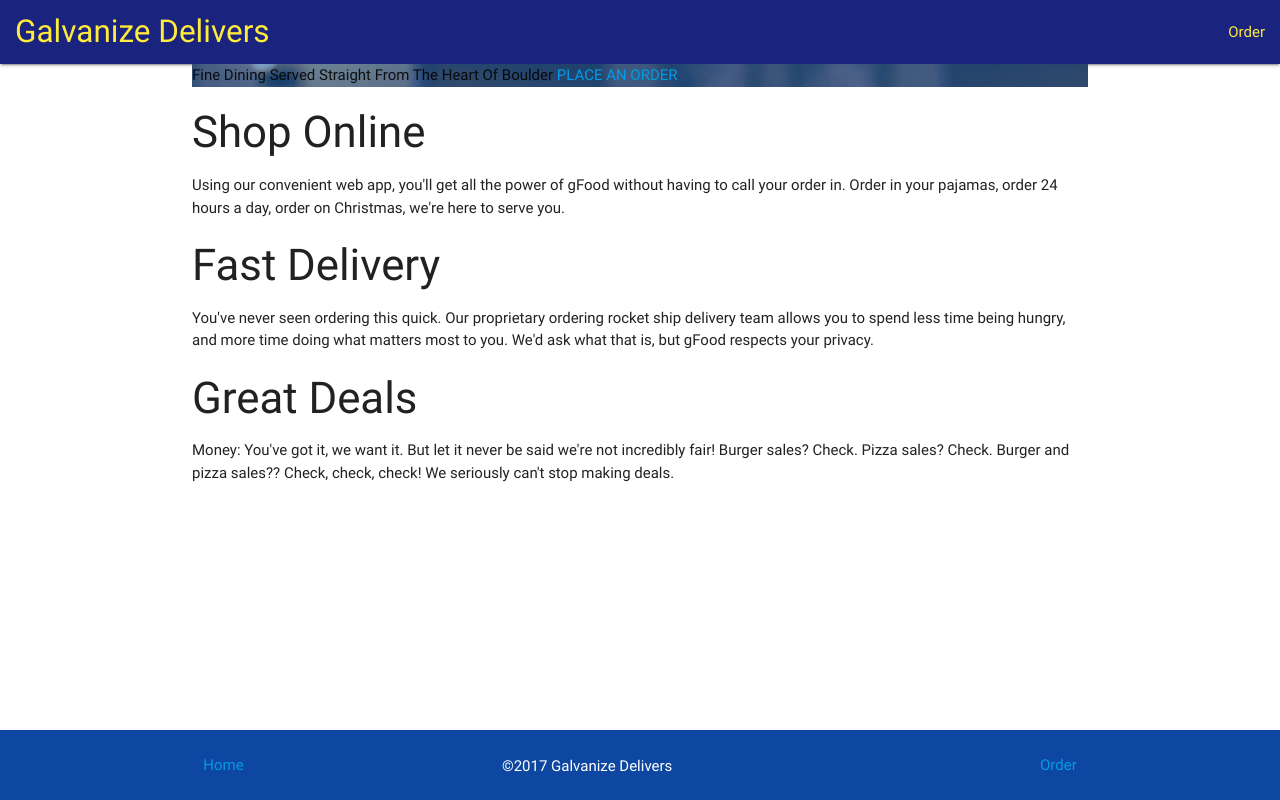
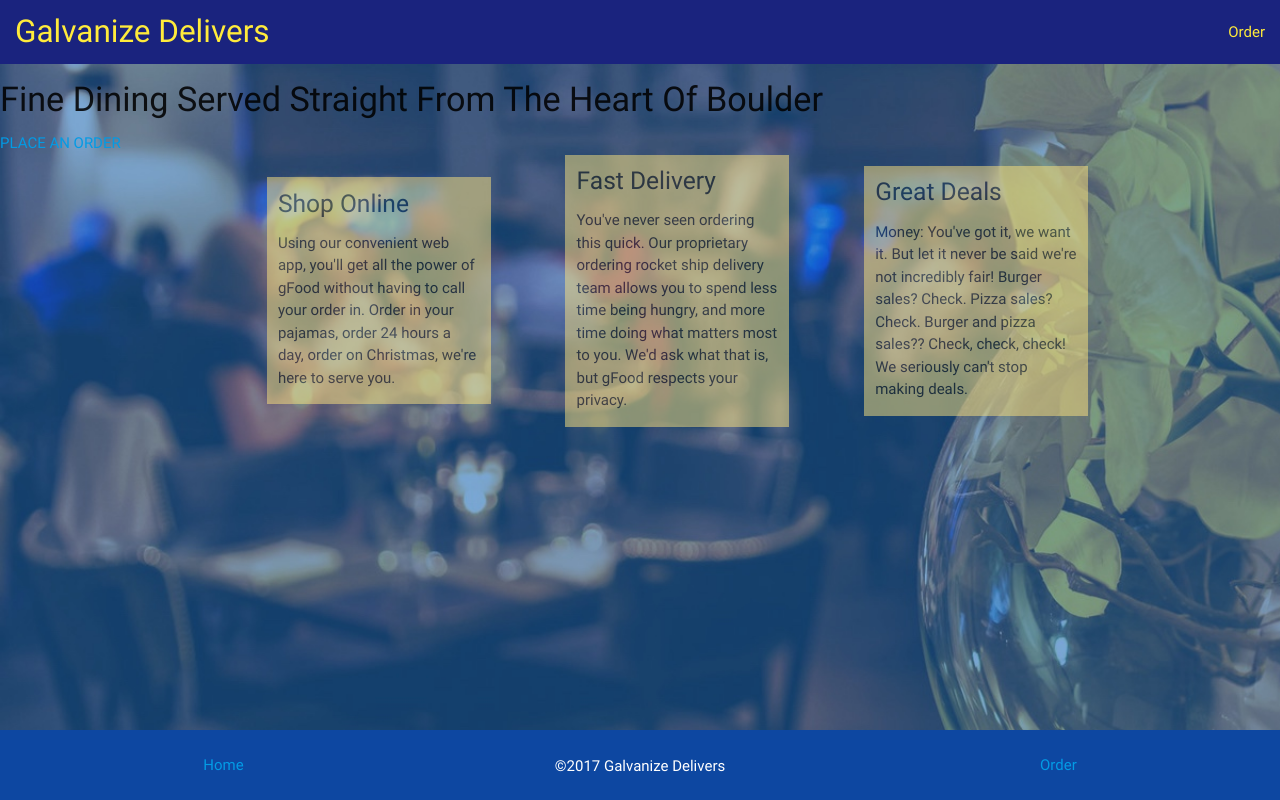
Before and after one commit to StevenJBurns/galvanize-q1-galvanize-delivers-materialize, a plain HTML site: page index.html in a window 1280 px wide. Drawn offline with nearby package versions, Linux system fonts and the light colour scheme.

Commit message:
Experimenting with Materialize Hoverable class and fade animations

```diff
--- a/css/galvanize-delivers.css
+++ b/css/galvanize-delivers.css
@@ -6,8 +6,19 @@ body {
 
 main {
   flex: 1 0 auto;
+  background: url('/img/hero.jpg');
+  background-repeat: no-repeat;
+  background-size: cover;
 }
 
-#banner {
-  background-image: url("../img/hero.jpg");
+.hoverable {
+  opacity: 0.5;
 }
+
+.hoverable:hover {
+  opacity: 1.0;
+}
+
+footer h6 {
+  text-align: center;
+}
--- a/index.html
+++ b/index.html
@@ -14,8 +14,6 @@
   </head>
   <body>
     <header class="">
-      <!-- <h2>Galvanize Delivers</h2> -->
-      <!-- <a class="" href="">Order Delivery</a> -->
       <nav>
         <div class="nav-wrapper indigo darken-4">
           <a href="/" class="brand-logo yellow-text accent-2 left"><i class="fa fa-fax"></i>Galvanize Delivers</a>
@@ -25,25 +23,23 @@
         </div>
       </nav>
     </header>
-    <main class="container">
-      <div id="banner">
-        <span>Fine Dining Served Straight From The Heart Of Boulder</span>
-        <a class="" href="">PLACE AN ORDER</a>
+    <main>
+      <h4>Fine Dining Served Straight From The Heart Of Boulder</h4>
+      <a class="" href="">PLACE AN ORDER</a>
+      <div id="banner" class="container row valign-wrapper">
+        <div class="amber accent-1 col s3 hoverable">
+          <h5>Shop Online</h5>
+          <p>Using our convenient web app, you'll get all the power of gFood without having to call your order in. Order in your pajamas, order 24 hours a day, order on Christmas, we're here to serve you.</p>
+        </div>
+        <div class="amber accent-1 col s3 hoverable">
+          <h5>Fast Delivery</h5>
+          <p>You've never seen ordering this quick. Our proprietary ordering rocket ship delivery team allows you to spend less time being hungry, and more time doing what matters most to you. We'd ask what that is, but gFood respects your privacy.</p>
+        </div>
+        <div class="amber accent-1 col s3 hoverable">
+          <h5>Great Deals</h5>
+          <p>Money: You've got it, we want it. But let it never be said we're not incredibly fair! Burger sales? Check. Pizza sales? Check. Burger and pizza sales?? Check, check, check! We seriously can't stop making deals.</p>
+        </div>
       </div>
-      <section id="marketing">
-        <article id="shopOnline">
-          <h3>Shop Online</h3>
-          <p>Using our convenient web app, you'll get all the power of gFood without having to call your order in. Order in your pajamas, order 24 hours a day, order on Christmas, we're here to serve you.</p>
-        </article id="fastDelivery">
-        <article>
-          <h3>Fast Delivery</h3>
-          <p>You've never seen ordering this quick. Our proprietary ordering rocket ship delivery team allows you to spend less time being hungry, and more time doing what matters most to you. We'd ask what that is, but gFood respects your privacy.</p>
-        </article>
-        <article id="greatDeals">
-          <h3>Great Deals</h3>
-          <p>Money: You've got it, we want it. But let it never be said we're not incredibly fair! Burger sales? Check. Pizza sales? Check. Burger and pizza sales?? Check, check, check! We seriously can't stop making deals.</p>
-        </article>
-      </section>
     </main>
     <footer class="page-footer blue darken-4">
       <div class="container row valign-wrapper">
--- a/js/galvanize-delivers.js
+++ b/js/galvanize-delivers.js
@@ -1,4 +1,11 @@
 "use strict";
+
+$('.hoverable').click((e) => {
+
+
+
+
+});
 
 let cart = []
 
```
